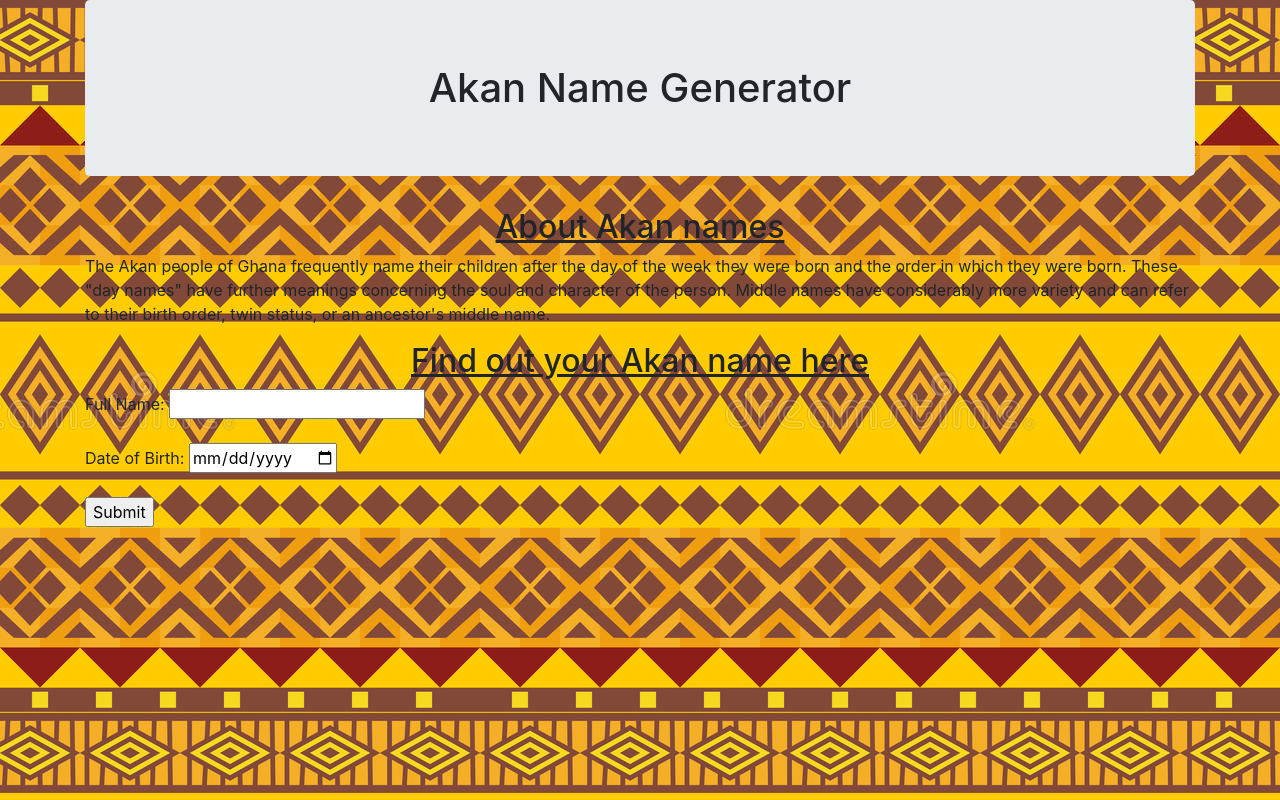
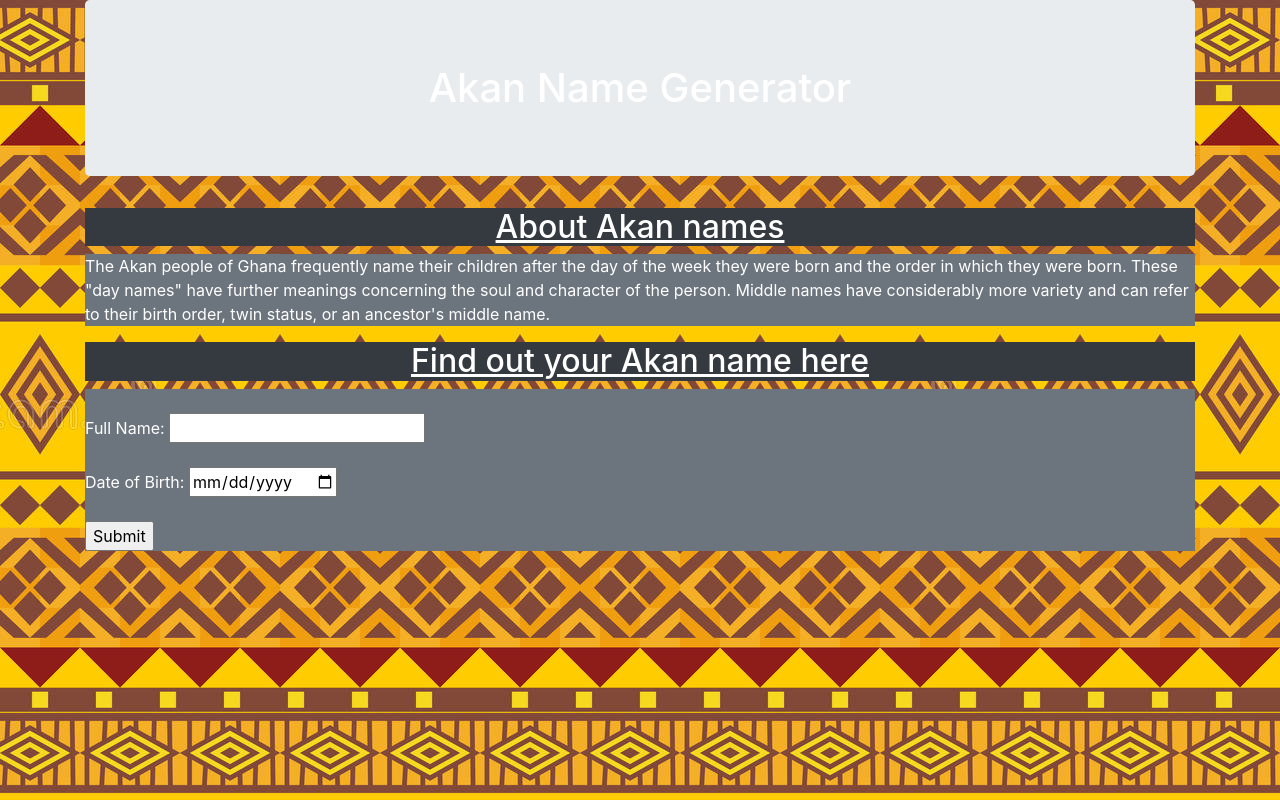
Before and after one commit to Marcusjnls/akan-name, a plain HTML site: page index.html in a window 1280 px wide. Drawn offline with Linux system fonts and the light colour scheme.

Commit message:
change text and background colours

```diff
--- a/index.html
+++ b/index.html
@@ -8,15 +8,16 @@
   <body>
     <div class="container">
       <div class="text-block">
-        <h1 class="jumbotron">Akan Name Generator</h1>
+        <h1 class="jumbotron text-white"">Akan Name Generator</h1>
         <div class="panel">
-          <h2 class="panel-title">About Akan names</h2>
-            <p>
+          <h2 class="panel-title bg-dark text-white"">About Akan names</h2>
+            <p class="bg-secondary text-white"">
               The Akan people of Ghana frequently name their children after the day of the week they were born and the order in which they were born. These "day names" have further meanings concerning the soul and character of the person. Middle names have considerably more variety and can refer to their birth order, twin status, or an ancestor's middle name.
             </p>
         <div class ="panel">
-          <h2 class="panel-title">Find out your Akan name here</h2>
-          <form>
+          <h2 class="panel-title bg-dark text-white"">Find out your Akan name here</h2>
+          <form class="bg-secondary text-white"">
+            <br />
             Full Name:  <input type="text" name="fullname"><br><br>
             Date of Birth:  <input type="date" name="dob"><br><br>
             <input type="submit" value="Submit">
```
